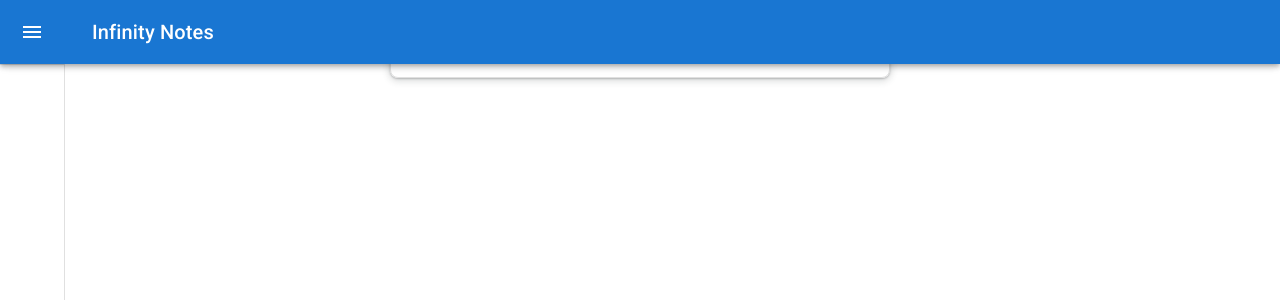
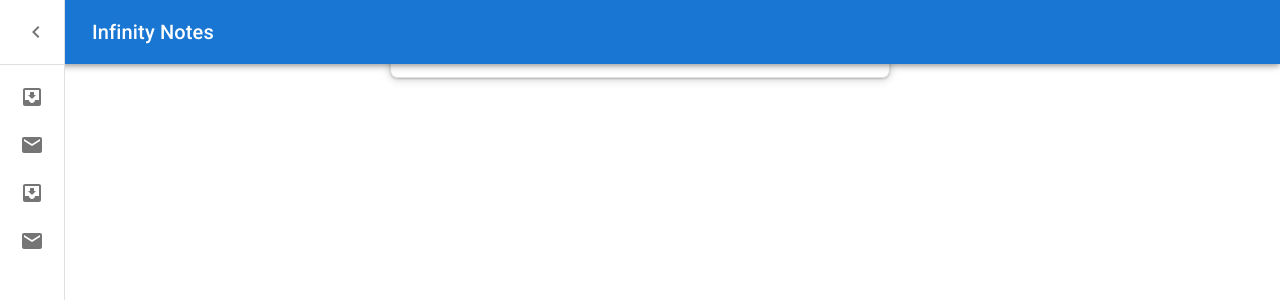
Before and after one commit to Raj-Thombare/Infinity-Notes, a React (Create React App) app: page / in a window 1280 px wide. Shown: the top 300 px of the page. Built offline with nearby package versions, Linux system fonts and the light colour scheme.

Commit message:
add Navbar

```diff
--- a/package.json
+++ b/package.json
@@ -5,6 +5,7 @@
   "dependencies": {
     "@emotion/react": "^11.10.5",
     "@emotion/styled": "^11.10.5",
+    "@mui/icons-material": "^5.11.0",
     "@mui/material": "^5.11.5",
     "@testing-library/jest-dom": "^5.14.1",
     "@testing-library/react": "^13.0.0",
--- /dev/null
+++ b/src/components/Navbar/NavList.jsx
@@ -0,0 +1,39 @@
+import * as React from "react";
+import List from "@mui/material/List";
+import ListItem from "@mui/material/ListItem";
+import ListItemButton from "@mui/material/ListItemButton";
+import ListItemIcon from "@mui/material/ListItemIcon";
+import ListItemText from "@mui/material/ListItemText";
+import InboxIcon from "@mui/icons-material/MoveToInbox";
+import MailIcon from "@mui/icons-material/Mail";
+
+const NavList = ({ open }) => {
+  return (
+    <List>
+      {["All Notes", "Archieve", "Trash", "Remainder"].map((text, index) => (
+        <ListItem key={text} disablePadding sx={{ display: "block" }}>
+          <ListItemButton
+            sx={{
+              minHeight: 48,
+              justifyContent: open ? "initial" : "center",
+              px: 2.5,
+            }}
+          >
+            <ListItemIcon
+              sx={{
+                minWidth: 0,
+                mr: open ? 3 : "auto",
+                justifyContent: "center",
+              }}
+            >
+              {index % 2 === 0 ? <InboxIcon /> : <MailIcon />}
+            </ListItemIcon>
+            <ListItemText primary={text} sx={{ opacity: open ? 1 : 0 }} />
+          </ListItemButton>
+        </ListItem>
+      ))}
+    </List>
+  );
+};
+
+export default NavList;
--- /dev/null
+++ b/src/components/Navbar/Navbar.jsx
@@ -0,0 +1,53 @@
+import * as React from "react";
+import { styled, useTheme } from "@mui/material/styles";
+import AppBar from "@mui/material/AppBar";
+import Toolbar from "@mui/material/Toolbar";
+import Typography from "@mui/material/Typography";
+import IconButton from "@mui/material/IconButton";
+import Menu from "@mui/icons-material/Menu";
+
+const drawerWidth = "240px";
+
+const NavBar = styled(AppBar, {
+  shouldForwardProp: (prop) => prop !== "open",
+})(({ theme, open }) => ({
+  zIndex: theme.zIndex.drawer + 1,
+  transition: theme.transitions.create(["width", "margin"], {
+    easing: theme.transitions.easing.sharp,
+    duration: theme.transitions.duration.leavingScreen,
+  }),
+  ...(open && {
+    marginLeft: drawerWidth,
+    width: `calc(100% - ${drawerWidth}px)`,
+    transition: theme.transitions.create(["width", "margin"], {
+      easing: theme.transitions.easing.sharp,
+      duration: theme.transitions.duration.enteringScreen,
+    }),
+  }),
+}));
+
+const Navbar = ({ open, HandlerDrawer }) => {
+  return (
+    <AppBar open={open}>
+      <Toolbar>
+        <IconButton
+          color="inherit"
+          aria-label="open drawer"
+          onClick={HandlerDrawer}
+          edge="start"
+          sx={{
+            marginRight: 5,
+            ...(open && { display: "none" }),
+          }}
+        >
+          <Menu />
+        </IconButton>
+        <Typography variant="h6" noWrap component="div">
+          Infinity Notes
+        </Typography>
+      </Toolbar>
+    </AppBar>
+  );
+};
+
+export default Navbar;
--- a/src/components/UI/SwipeDrawer.jsx
+++ b/src/components/UI/SwipeDrawer.jsx
@@ -4,19 +4,15 @@ import Box from "@mui/material/Box";
 import MuiDrawer from "@mui/material/Drawer";
 import MuiAppBar from "@mui/material/AppBar";
 import Toolbar from "@mui/material/Toolbar";
-import List from "@mui/material/List";
 import Typography from "@mui/material/Typography";
 import Divider from "@mui/material/Divider";
 import IconButton from "@mui/material/IconButton";
 import MenuIcon from "@mui/icons-material/Menu";
 import ChevronLeftIcon from "@mui/icons-material/ChevronLeft";
 import ChevronRightIcon from "@mui/icons-material/ChevronRight";
-import ListItem from "@mui/material/ListItem";
-import ListItemButton from "@mui/material/ListItemButton";
-import ListItemIcon from "@mui/material/ListItemIcon";
-import ListItemText from "@mui/material/ListItemText";
-import InboxIcon from "@mui/icons-material/MoveToInbox";
-import MailIcon from "@mui/icons-material/Mail";
+
+import Navbar from "../Navbar/Navbar";
+import NavList from "../Navbar/NavList";
 
 const drawerWidth = 240;
 
@@ -50,24 +46,6 @@ const DrawerHeader = styled("div")(({ theme }) => ({
   ...theme.mixins.toolbar,
 }));
 
-const AppBar = styled(MuiAppBar, {
-  shouldForwardProp: (prop) => prop !== "open",
-})(({ theme, open }) => ({
-  zIndex: theme.zIndex.drawer + 1,
-  transition: theme.transitions.create(["width", "margin"], {
-    easing: theme.transitions.easing.sharp,
-    duration: theme.transitions.duration.leavingScreen,
-  }),
-  ...(open && {
-    marginLeft: drawerWidth,
-    width: `calc(100% - ${drawerWidth}px)`,
-    transition: theme.transitions.create(["width", "margin"], {
-      easing: theme.transitions.easing.sharp,
-      duration: theme.transitions.duration.enteringScreen,
-    }),
-  }),
-}));
-
 const Drawer = styled(MuiDrawer, {
   shouldForwardProp: (prop) => prop !== "open",
 })(({ theme, open }) => ({
@@ -99,25 +77,7 @@ export default function MiniDrawer() {
 
   return (
     <Box sx={{ display: "flex" }}>
-      <AppBar position="fixed" open={open}>
-        <Toolbar>
-          <IconButton
-            color="inherit"
-            aria-label="open drawer"
-            onClick={handleDrawerOpen}
-            edge="start"
-            sx={{
-              marginRight: 5,
-              ...(open && { display: "none" }),
-            }}
-          >
-            <MenuIcon />
-          </IconButton>
-          <Typography variant="h6" noWrap component="div">
-            Infinity Notes
-          </Typography>
-        </Toolbar>
-      </AppBar>
+      <Navbar handleDrawer={handleDrawerOpen} open={open} />
       <Drawer variant="permanent" open={open}>
         <DrawerHeader>
           <IconButton onClick={handleDrawerClose}>
@@ -129,6 +89,7 @@ export default function MiniDrawer() {
           </IconButton>
         </DrawerHeader>
         <Divider />
+        <NavList open={open} />
       </Drawer>
     </Box>
   );
```
Also changed, not shown: src/components/UI/NavList.jsx (deleted), 1 other file (tests, documents, lock files or other folders).
